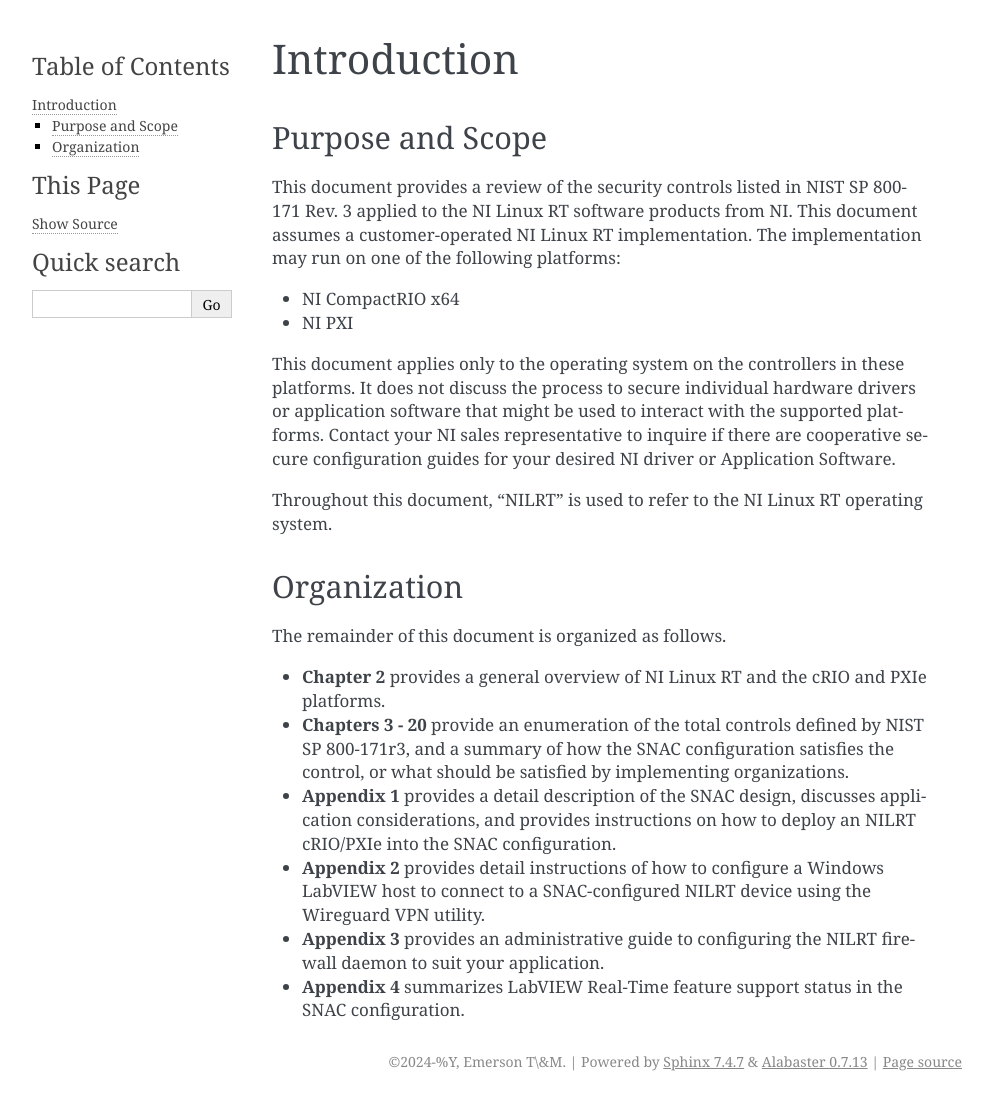
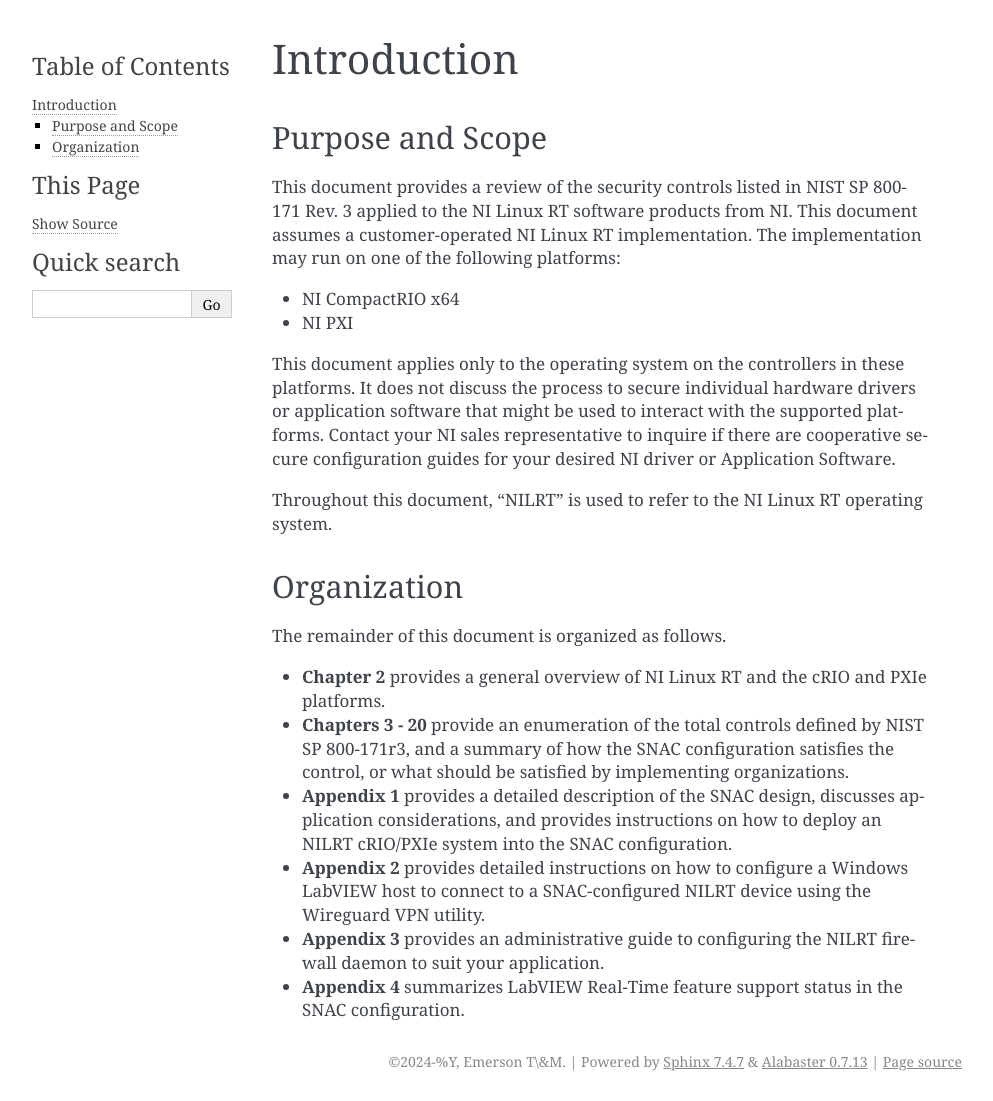
Before and after one commit to ni/nilrt-snac-guide, a Sphinx documentation site: the page built from source/introduction.rst, in a window 1280 px wide. Shown: the whole page, without its empty margins (148-1141 px from the left). Built offline with Sphinx 7.4.7, drawn with Linux system fonts in a browser that asks for light colours.

Commit message:
introduction.rst: proofread Organization section
Signed-off-by: Alex Hearn <alex.hearn@ni.com>

```diff
--- a/source/introduction.rst
+++ b/source/introduction.rst
@@ -32,7 +32,7 @@
 
 * **Chapter 2** provides a general overview of NI Linux RT and the cRIO and PXIe platforms.
 * **Chapters 3 - 20** provide an enumeration of the total controls defined by NIST SP 800-171r3, and a summary of how the SNAC configuration satisfies the control, or what should be satisfied by implementing organizations.
-* **Appendix 1** provides a detail description of the SNAC design, discusses application considerations, and provides instructions on how to deploy an NILRT cRIO/PXIe into the SNAC configuration.
-* **Appendix 2** provides detail instructions of how to configure a Windows LabVIEW host to connect to a SNAC-configured NILRT device using the Wireguard VPN utility.
+* **Appendix 1** provides a detailed description of the SNAC design, discusses application considerations, and provides instructions on how to deploy an NILRT cRIO/PXIe system into the SNAC configuration.
+* **Appendix 2** provides detailed instructions on how to configure a Windows LabVIEW host to connect to a SNAC-configured NILRT device using the Wireguard VPN utility.
 * **Appendix 3** provides an administrative guide to configuring the NILRT firewall daemon to suit your application.
 * **Appendix 4** summarizes LabVIEW Real-Time feature support status in the SNAC configuration.
```
